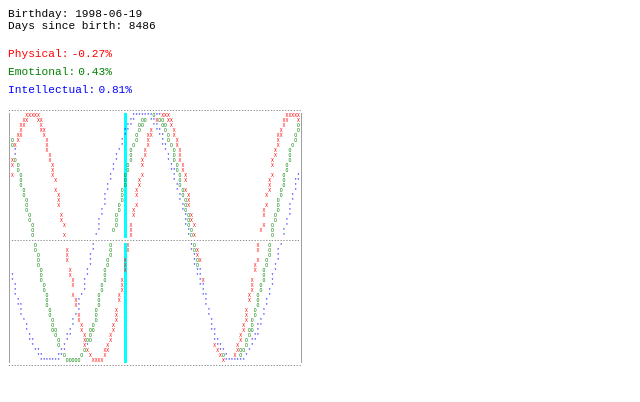
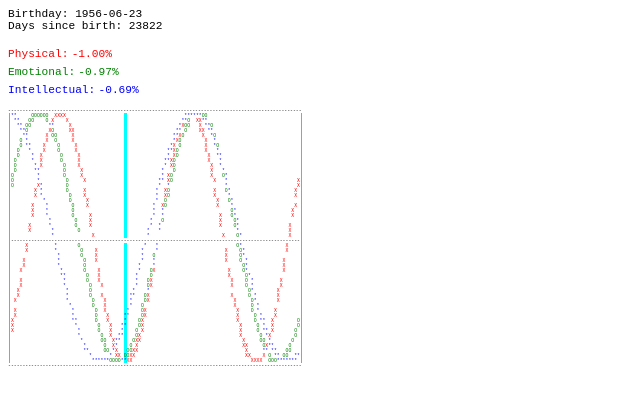
Before and after one commit to exfinen/react-biorhythm, a React app: page / in a window 1280 px wide. Shown: the top 402 px of the page, without its empty margins (0-640 px from the left). Built offline with nearby package versions, Linux system fonts and the light colour scheme.

Commit message:
make all parameters optional. remove key warnings

```diff
--- a/src/Biorhythm.tsx
+++ b/src/Biorhythm.tsx
@@ -2,11 +2,21 @@ import dayjs from "dayjs"
 import "../public/style.css"
 
 export interface BiorhythmProps {
-  birthday: Date,
-  width: number,
-  height: number,
-  daysBeforeToday: number,
-  daysAfterToday: number,
+  birthday?: Date,
+  width?: number,
+  height?: number,
+  daysBeforeToday?: number,
+  daysAfterToday?: number,
+}
+
+const defaultProps = (birthday: Date): Required<BiorhythmProps> => {
+  return {
+    birthday,
+    width: 100,
+    height: 50,
+    daysBeforeToday: 20,
+    daysAfterToday: 30,
+  }
 }
 
 enum Period {
@@ -21,11 +31,18 @@ const getMask = (period: Period): number => {
   else return 4
 }
 
+const genRandomBirthday = (): Date => {
+  const random = (n: number) => Math.floor(Math.random() * n)
+  const year = 1920 + random(100)
+  const month = random(12)
+  const day = random(28)
+  return new Date(year, month, day)
+}
+
 const drawGraph = (
-  props: BiorhythmProps,
+  props: Required<BiorhythmProps>,
   daysSinceBirth: number,
 ) => {
-
   const begX = daysSinceBirth - props.daysBeforeToday
   const endX = daysSinceBirth + props.daysAfterToday
 
@@ -62,7 +79,7 @@ const drawGraph = (
 
     const line = xs.map((x, i) => {
       if (y === Math.floor(props.height / 2)) {
-        return <span>-</span>
+        return <span key={i}>-</span>
       } else {
         let additionalCss = ""
         if (i === Math.floor(props.daysBeforeToday * screenRatio)) {
@@ -73,33 +90,37 @@ const drawGraph = (
           x = Math.max(Math.max(Math.max(x, physical), emotional), intellectual)
         }
         if (x === 0) {
-          return <span className={additionalCss}>&nbsp;</span>
+          return <span key={i} className={additionalCss}>&nbsp;</span>
         }
         else if (x === physical) {
-          return <span className={`biorhythm-physical ${additionalCss}`}>X</span>
+          return <span key={i} className={`biorhythm-physical ${additionalCss}`}>X</span>
         }
         else if (x === emotional) {
-          return <span className={`biorhythm-emotional ${additionalCss}`}>O</span>
+          return <span key={i} className={`biorhythm-emotional ${additionalCss}`}>O</span>
         } else {
-          return <span className={`biorhythm-intellectual ${additionalCss}`}>*</span>
+          return <span key={i} className={`biorhythm-intellectual ${additionalCss}`}>*</span>
         }
       }
     })
     lines[y] = line
   }
 
-  const charScreen = lines.map(line => <div>|{line}|</div>)
+  const charScreen = lines.map((line, i) => <div key={`l${i+1}`}>|{line}|</div>)
 
   return (
     <div>
-      <div>{"-".repeat(props.width + 2)}</div>
+      <div key={`l0`}>{"-".repeat(props.width + 2)}</div>
       {charScreen}
-      <div>{"-".repeat(props.width + 2)}</div>
+      <div key={`l${lines.length + 1}`}>{"-".repeat(props.width + 2)}</div>
     </div>
   )
 }
 
-export const Biorhythm = (props: BiorhythmProps) => {
+export const Biorhythm = (propsOverride: BiorhythmProps) => {
+  const props: Required<BiorhythmProps> = {
+    ...defaultProps(genRandomBirthday()),
+    ...propsOverride,
+  }
   const birthday = dayjs(props.birthday)
   const today = dayjs()
 
--- a/src/index.tsx
+++ b/src/index.tsx
@@ -6,17 +6,9 @@ export { Biorhythm } from "./Biorhythm"
 
 // render the component for testing purpose
 
-const birthday = new Date(1951, 11, 8)  // month is 0-based
-
 ReactDOM.render(
   <React.StrictMode>
-    <Biorhythm
-      birthday={new Date(1998, 5, 19)}
-      width={100}
-      height={50}
-      daysBeforeToday={20}
-      daysAfterToday={30}
-    />
+    <Biorhythm />
   </React.StrictMode>,
   document.getElementById("app")
 )
```
Also changed, not shown: 1 other file (tests, documents, lock files or other folders).
